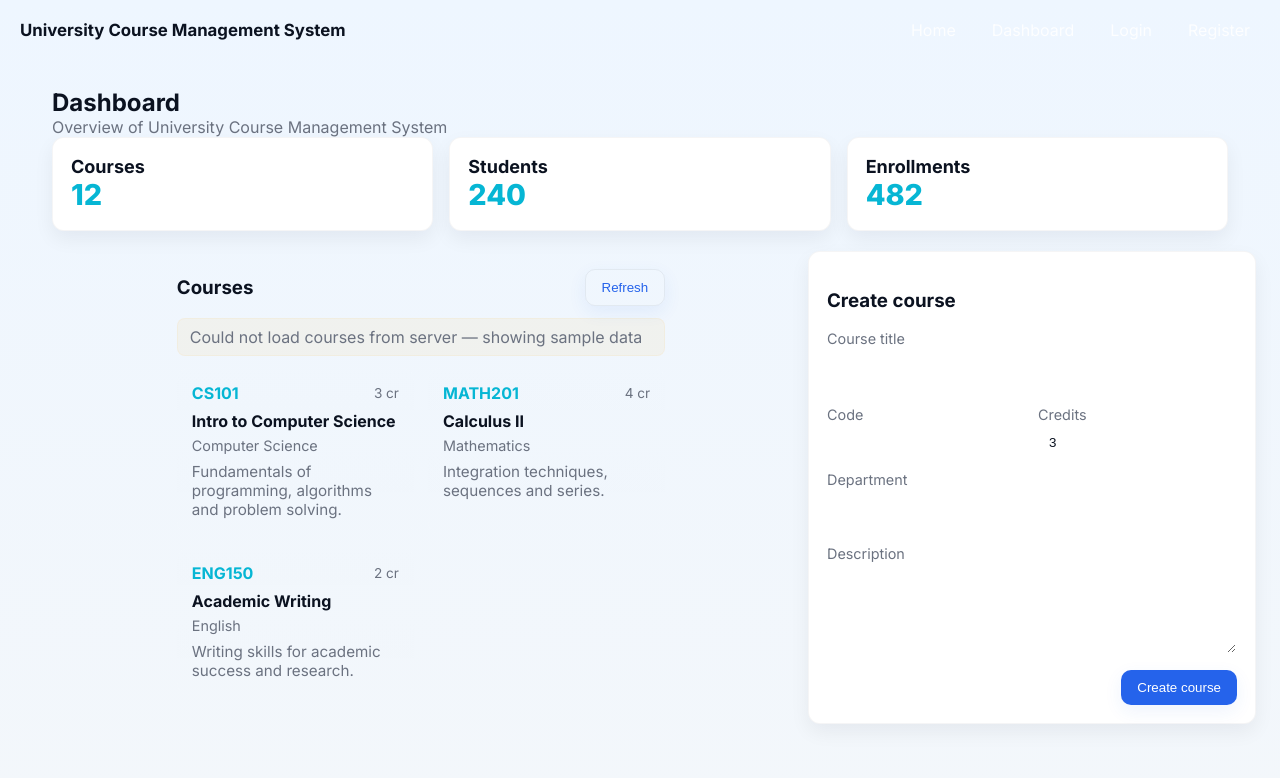
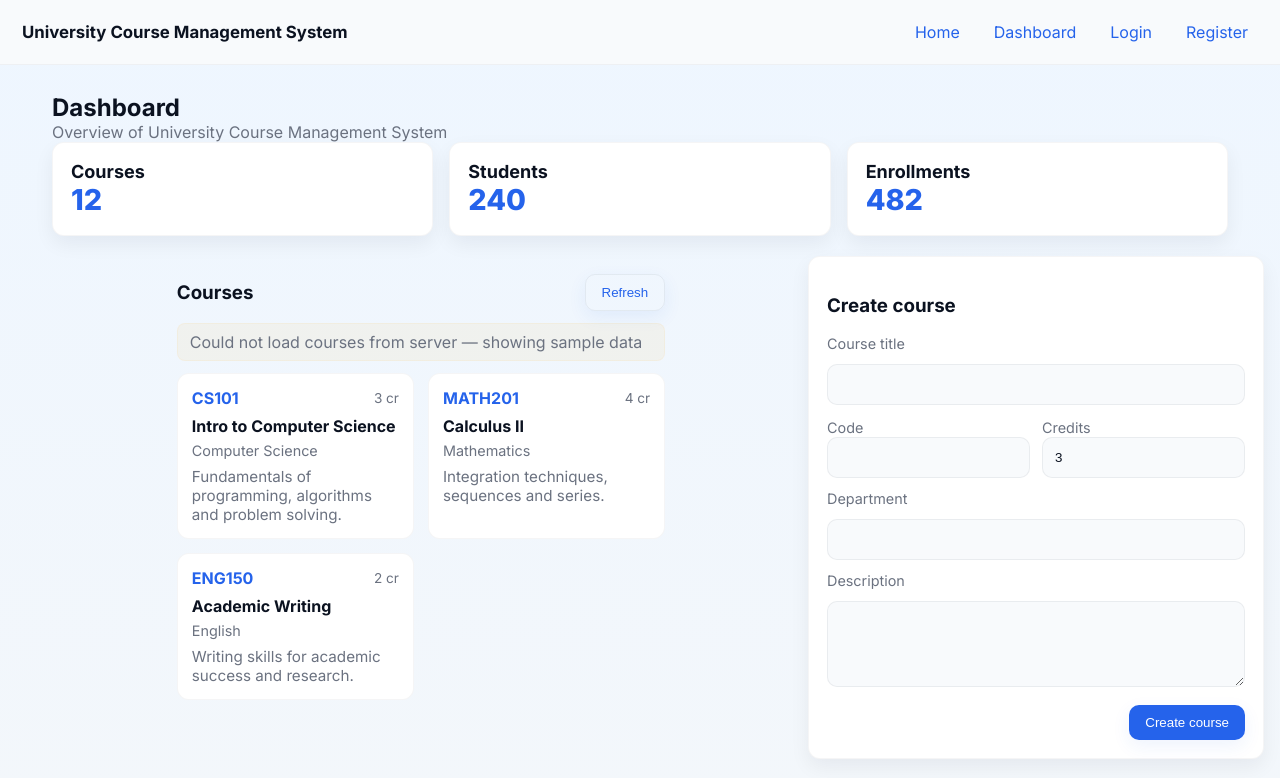
Before and after one commit to malkidilhara99/University_Course_Management_System, a React (Create React App) app in the folder frontend/course-management-ui/: page /dashboard in a window 1280 px wide. Shown: the top 778 px of the page. Built offline with nearby package versions, Linux system fonts and the light colour scheme; no server answers.

Commit message:
Feat :Choosed soothing color pallet

```diff
--- a/frontend/course-management-ui/src/components/CourseFillForm.css
+++ b/frontend/course-management-ui/src/components/CourseFillForm.css
@@ -1,7 +1,7 @@
 .course-form-root{max-width:760px;margin:0 auto;padding:18px}
-.course-form{display:flex;flex-direction:column;gap:10px}
+.course-form{display:flex;flex-direction:column;gap:12px}
 .course-form label{font-size:0.9rem;color:var(--muted)}
-.course-form input, .course-form textarea{padding:10px;border-radius:8px;border:1px solid rgba(255,255,255,0.04);background:transparent;color:var(--white)}
+.course-form input, .course-form textarea{padding:12px;border-radius:10px;border:1px solid rgba(15,23,42,0.06);background:var(--surface);color:var(--white)}
 .row{display:flex;gap:12px}
 .col{flex:1}
 .form-actions{display:flex;justify-content:flex-end;margin-top:6px}
--- a/frontend/course-management-ui/src/components/CourseList.css
+++ b/frontend/course-management-ui/src/components/CourseList.css
@@ -5,10 +5,10 @@
 .notice{background:rgba(255,165,0,0.06);color:var(--muted);padding:8px 12px;border-radius:8px;border:1px solid rgba(255,165,0,0.06);margin-bottom:12px}
 .loader{color:var(--muted)}
 .courses-grid{display:grid;grid-template-columns:repeat(auto-fit,minmax(220px,1fr));gap:14px}
-.course-card{background:linear-gradient(180deg, rgba(255,255,255,0.02), rgba(255,255,255,0.01));padding:14px;border-radius:12px;border:1px solid rgba(255,255,255,0.03);cursor:pointer;transition:transform .14s ease,box-shadow .14s ease}
-.course-card:hover{transform:translateY(-6px);box-shadow:0 12px 30px rgba(2,6,23,0.5)}
+.course-card{background:var(--card);padding:14px;border-radius:12px;border:1px solid rgba(15,23,42,0.04);cursor:pointer;transition:transform .14s ease,box-shadow .14s ease}
+.course-card:hover{transform:translateY(-6px);box-shadow:0 10px 26px rgba(16,24,40,0.06)}
 .course-meta{display:flex;justify-content:space-between;align-items:center;margin-bottom:8px}
-.course-code{font-weight:700;color:var(--accent-2)}
+.course-code{font-weight:700;color:var(--accent)}
 .course-credits{font-size:0.85rem;color:var(--muted)}
 .course-title{margin:0 0 6px}
 .course-dept{font-size:0.9rem;color:var(--muted);margin-bottom:8px}
--- a/frontend/course-management-ui/src/components/Dashboard.css
+++ b/frontend/course-management-ui/src/components/Dashboard.css
@@ -3,12 +3,12 @@
 .dash-header h2{margin:0}
 .muted{color:var(--muted)}
 .stats{display:grid;grid-template-columns:repeat(auto-fit,minmax(160px,1fr));gap:16px;margin-top:18px}
-.stat-card{background:linear-gradient(180deg, rgba(255,255,255,0.03), rgba(255,255,255,0.02));padding:20px;border-radius:12px;border:1px solid rgba(255,255,255,0.03);text-align:center}
-.stat-value{font-size:1.8rem;font-weight:800;color:var(--accent-2)}
+.stat-card{background:var(--card);padding:20px;border-radius:12px;border:1px solid rgba(15,23,42,0.04);text-align:center}
+.stat-value{font-size:1.8rem;font-weight:800;color:var(--accent)}
 .stat-label{color:var(--muted);margin-top:8px}
-.recent{margin-top:22px;padding:16px;border-radius:12px;border:1px solid rgba(255,255,255,0.03);background:linear-gradient(180deg, rgba(255,255,255,0.02), rgba(255,255,255,0.01))}
+.recent{margin-top:22px;padding:16px;border-radius:12px;border:1px solid rgba(15,23,42,0.04);background:var(--card)}
 .recent ul{margin:8px 0 0;padding-left:18px;color:var(--muted)}
-.recent li{padding:8px 0;border-bottom:1px dashed rgba(255,255,255,0.02)}
+.recent li{padding:8px 0;border-bottom:1px dashed rgba(15,23,42,0.03)}
 
 @media(max-width:640px){
 	.dash-header{flex-direction:column;align-items:flex-start}
--- a/frontend/course-management-ui/src/components/Home.css
+++ b/frontend/course-management-ui/src/components/Home.css
@@ -1,9 +1,9 @@
 .home-root{ padding:28px 12px; text-align:center; max-width:var(--max-width); margin:0 auto }
-.hero{ background:linear-gradient(90deg, rgba(6,182,212,0.08), rgba(14,165,164,0.04)); padding:36px; border-radius:12px; display:flex;flex-direction:column;align-items:center;gap:12px }
+.hero{ background:linear-gradient(90deg, rgba(37,99,235,0.06), rgba(14,165,164,0.03)); padding:36px; border-radius:14px; display:flex;flex-direction:column;align-items:center;gap:12px }
 .hero h1{ color:var(--white); margin:0; font-size:1.9rem}
 .hero p{ color:var(--muted); margin:0; max-width:760px }
 .hero-actions{display:flex;gap:12px;margin-top:6px}
 .features{display:grid;grid-template-columns:repeat(auto-fit,minmax(220px,1fr));gap:16px;margin-top:20px}
-.feature{background:linear-gradient(180deg, rgba(255,255,255,0.03), rgba(255,255,255,0.02));padding:18px;border-radius:10px;border:1px solid rgba(255,255,255,0.03)}
+.feature{background:var(--card);padding:18px;border-radius:12px;border:1px solid rgba(15,23,42,0.04)}
 .feature h3{margin:0 0 8px}
 .feature p{color:var(--muted);margin:0}
--- a/frontend/course-management-ui/src/components/Login.css
+++ b/frontend/course-management-ui/src/components/Login.css
@@ -1,8 +1,8 @@
 .auth-root{display:flex;align-items:center;justify-content:center;padding:28px}
-.auth-card{width:100%;max-width:420px;background:linear-gradient(180deg, rgba(255,255,255,0.03), rgba(255,255,255,0.02));padding:22px;border-radius:12px;border:1px solid rgba(255,255,255,0.03);box-shadow:0 8px 30px rgba(2,6,23,0.6);display:flex;flex-direction:column;gap:10px}
+.auth-card{width:100%;max-width:420px;background:var(--card);padding:22px;border-radius:12px;border:1px solid rgba(15,23,42,0.04);box-shadow:0 6px 20px rgba(16,24,40,0.06);display:flex;flex-direction:column;gap:10px}
 .auth-card h2{margin:0 0 6px}
 .auth-card label{font-size:0.9rem;color:var(--muted)}
-.auth-card input{padding:10px;border-radius:8px;border:1px solid rgba(255,255,255,0.04);background:transparent;color:var(--white)}
+.auth-card input{padding:10px;border-radius:8px;border:1px solid rgba(15,23,42,0.06);background:var(--surface);color:var(--white)}
 .auth-actions{display:flex;justify-content:flex-end;margin-top:8px}
-.btn-primary{background:var(--accent-2);color:white;padding:10px 14px;border-radius:10px;border:none}
+.btn-primary{background:var(--accent);color:white;padding:10px 14px;border-radius:10px;border:none}
 .helper{font-size:0.9rem;color:var(--muted)}
--- a/frontend/course-management-ui/src/components/Navigation.css
+++ b/frontend/course-management-ui/src/components/Navigation.css
@@ -2,13 +2,14 @@
   display:flex;
   justify-content:space-between;
   align-items:center;
-  padding:12px 20px;
-  background: linear-gradient(90deg, rgba(255,255,255,0.02), rgba(255,255,255,0.01));
+  padding:14px 22px;
+  background:var(--surface);
   color:var(--white);
+  border-bottom:1px solid rgba(15,23,42,0.04);
 }
-.nav a{ color:rgba(255,255,255,0.85); text-decoration:none; margin-left:16px; padding:8px 10px; border-radius:8px }
-.nav a:hover{ background:var(--glass) }
-.nav-brand{ font-weight:700; max-width:60%; white-space:nowrap; overflow:hidden; text-overflow:ellipsis; font-size:1.05rem }
+.nav a{ color:var(--accent); text-decoration:none; margin-left:14px; padding:8px 10px; border-radius:10px; transition:background .12s ease,transform .12s ease }
+.nav a:hover{ background:var(--glass); transform:translateY(-2px) }
+.nav-brand{ font-weight:700; max-width:60%; white-space:nowrap; overflow:hidden; text-overflow:ellipsis; font-size:1.05rem; color:var(--white) }
 .nav-links{ display:flex; align-items:center }
 
 @media(max-width:640px){
--- a/frontend/course-management-ui/src/components/Register.css
+++ b/frontend/course-management-ui/src/components/Register.css
@@ -1,8 +1,8 @@
 .auth-root{display:flex;align-items:center;justify-content:center;padding:28px}
-.auth-card{width:100%;max-width:520px;background:linear-gradient(180deg, rgba(255,255,255,0.03), rgba(255,255,255,0.02));padding:22px;border-radius:12px;border:1px solid rgba(255,255,255,0.03);box-shadow:0 8px 30px rgba(2,6,23,0.6);display:flex;flex-direction:column;gap:10px}
+.auth-card{width:100%;max-width:520px;background:var(--card);padding:22px;border-radius:12px;border:1px solid rgba(15,23,42,0.04);box-shadow:0 6px 20px rgba(16,24,40,0.06);display:flex;flex-direction:column;gap:10px}
 .auth-card h2{margin:0 0 6px}
 .auth-card label{font-size:0.9rem;color:var(--muted)}
-.auth-card input{padding:10px;border-radius:8px;border:1px solid rgba(255,255,255,0.04);background:transparent;color:var(--white)}
+.auth-card input{padding:10px;border-radius:8px;border:1px solid rgba(15,23,42,0.06);background:var(--surface);color:var(--white)}
 .auth-actions{display:flex;justify-content:flex-end;margin-top:8px}
-.btn-primary{background:var(--accent-2);color:white;padding:10px 14px;border-radius:10px;border:none}
+.btn-primary{background:var(--accent);color:white;padding:10px 14px;border-radius:10px;border:none}
 .helper{font-size:0.9rem;color:var(--muted)}
--- a/frontend/course-management-ui/src/components/StudentForm.css
+++ b/frontend/course-management-ui/src/components/StudentForm.css
@@ -1,6 +1,6 @@
 .student-form-root{max-width:420px;margin:0 auto;padding:12px}
-.student-form{display:flex;flex-direction:column;gap:8px}
+.student-form{display:flex;flex-direction:column;gap:10px}
 .student-form label{font-size:0.9rem;color:var(--muted)}
-.student-form input{padding:10px;border-radius:8px;border:1px solid rgba(255,255,255,0.04);background:transparent;color:var(--white)}
+.student-form input{padding:10px;border-radius:8px;border:1px solid rgba(15,23,42,0.06);background:var(--surface);color:var(--white)}
 .form-actions{display:flex;justify-content:flex-end;margin-top:6px}
 .form-note{color:var(--muted);margin-top:8px}
--- a/frontend/course-management-ui/src/components/StudentList.css
+++ b/frontend/course-management-ui/src/components/StudentList.css
@@ -2,8 +2,8 @@
 .list-header{display:flex;align-items:center;justify-content:space-between}
 .notice{background:rgba(255,165,0,0.06);color:var(--muted);padding:8px;border-radius:8px;margin-top:8px}
 .students{list-style:none;margin:12px 0 0;padding:0;display:flex;flex-direction:column;gap:8px}
-.student-item{display:flex;justify-content:space-between;align-items:center;padding:10px;border-radius:10px;border:1px solid rgba(255,255,255,0.03);cursor:pointer;transition:transform .12s ease}
-.student-item:hover{transform:translateY(-4px);box-shadow:0 12px 24px rgba(2,6,23,0.4)}
+.student-item{display:flex;justify-content:space-between;align-items:center;padding:12px;border-radius:12px;border:1px solid rgba(15,23,42,0.04);cursor:pointer;transition:transform .12s ease,box-shadow .12s ease;background:var(--card)}
+.student-item:hover{transform:translateY(-4px);box-shadow:0 10px 26px rgba(16,24,40,0.06)}
 .student-name{font-weight:700}
 .student-meta{font-size:0.85rem;color:var(--muted)}
 .chev{font-size:1.3rem;color:var(--muted)}
```
Also changed, not shown: frontend/course-management-ui/src/components/StudentGrades.css (+4 -3 lines).
